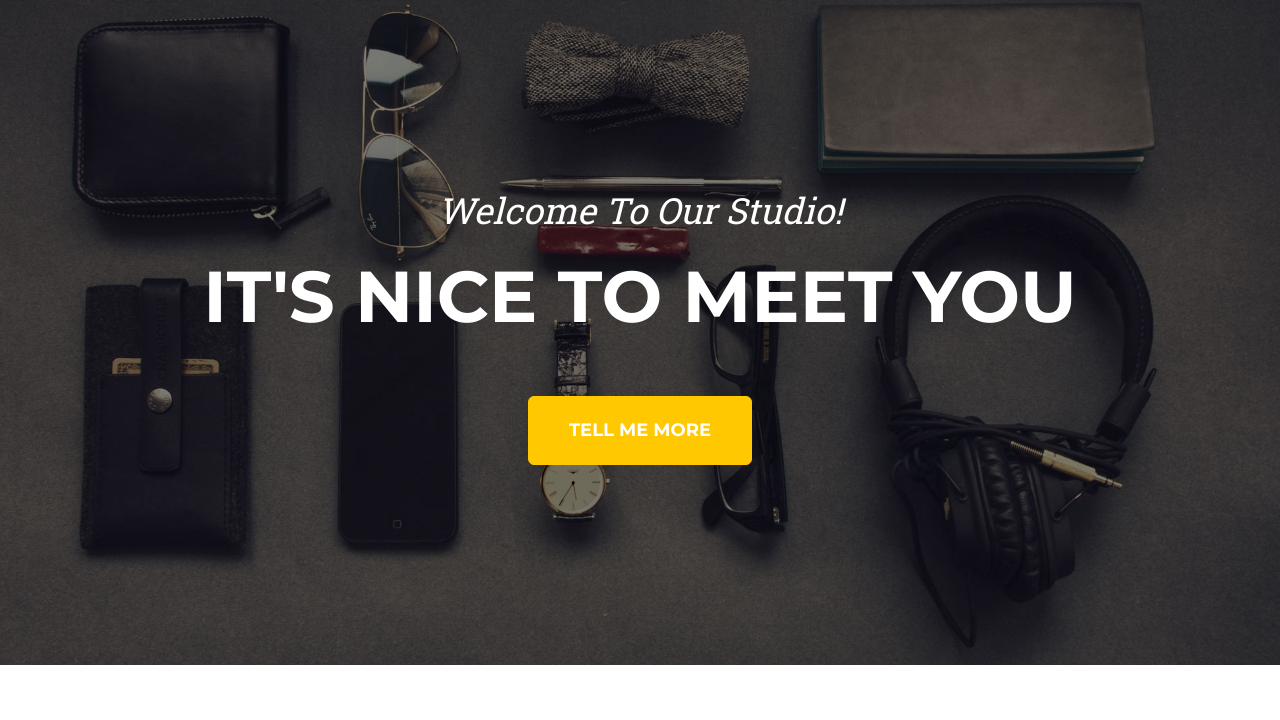
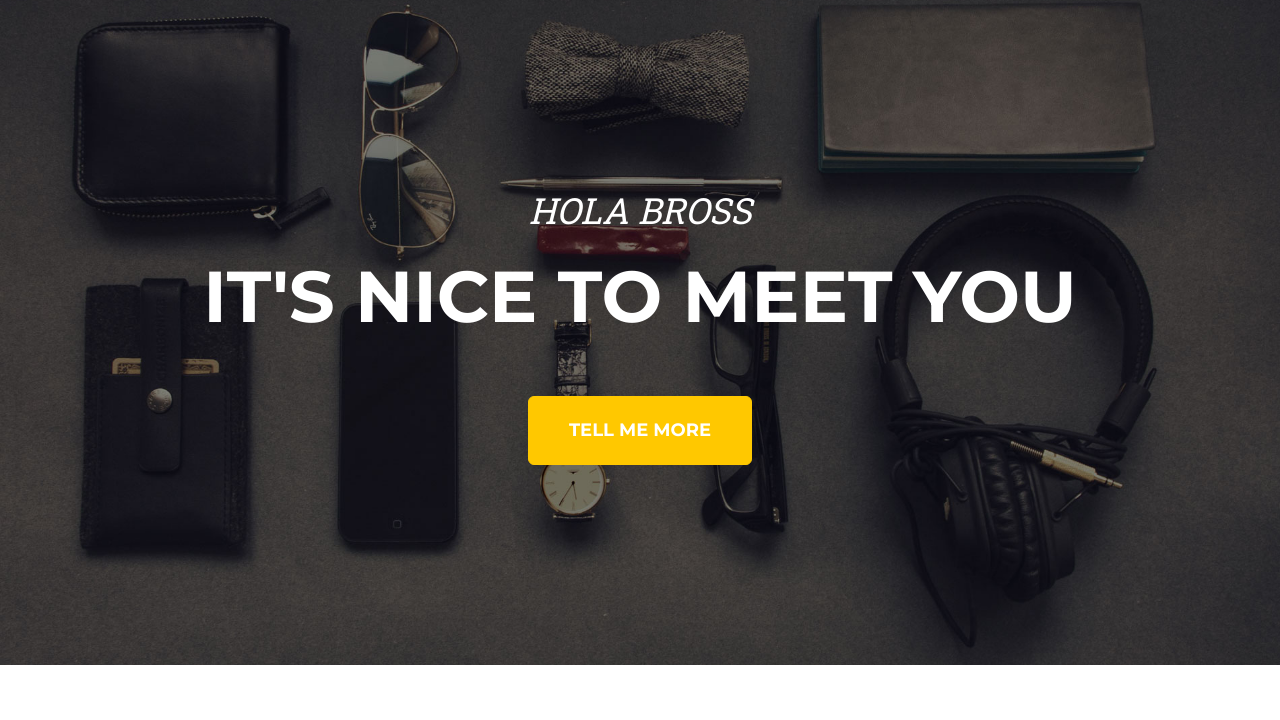
Before and after one commit to GuillenME/Proyecto, a plain HTML site: page index.html in a window 1280 px wide. Shown: the part 80-800 px from the top of the page. Drawn offline with nearby package versions, Linux system fonts and the light colour scheme.

Commit message:
mas cambios de prueba

```diff
--- a/index.html
+++ b/index.html
@@ -39,7 +39,7 @@
         <!-- Masthead-->
         <header class="masthead">
             <div class="container">
-                <div class="masthead-subheading">Welcome To Our Studio!</div>
+                <div class="masthead-subheading">HOLA BROSS</div>
                 <div class="masthead-heading text-uppercase">It's Nice To Meet You</div>
                 <a class="btn btn-primary btn-xl text-uppercase" href="#services">Tell Me More</a>
             </div>
```
